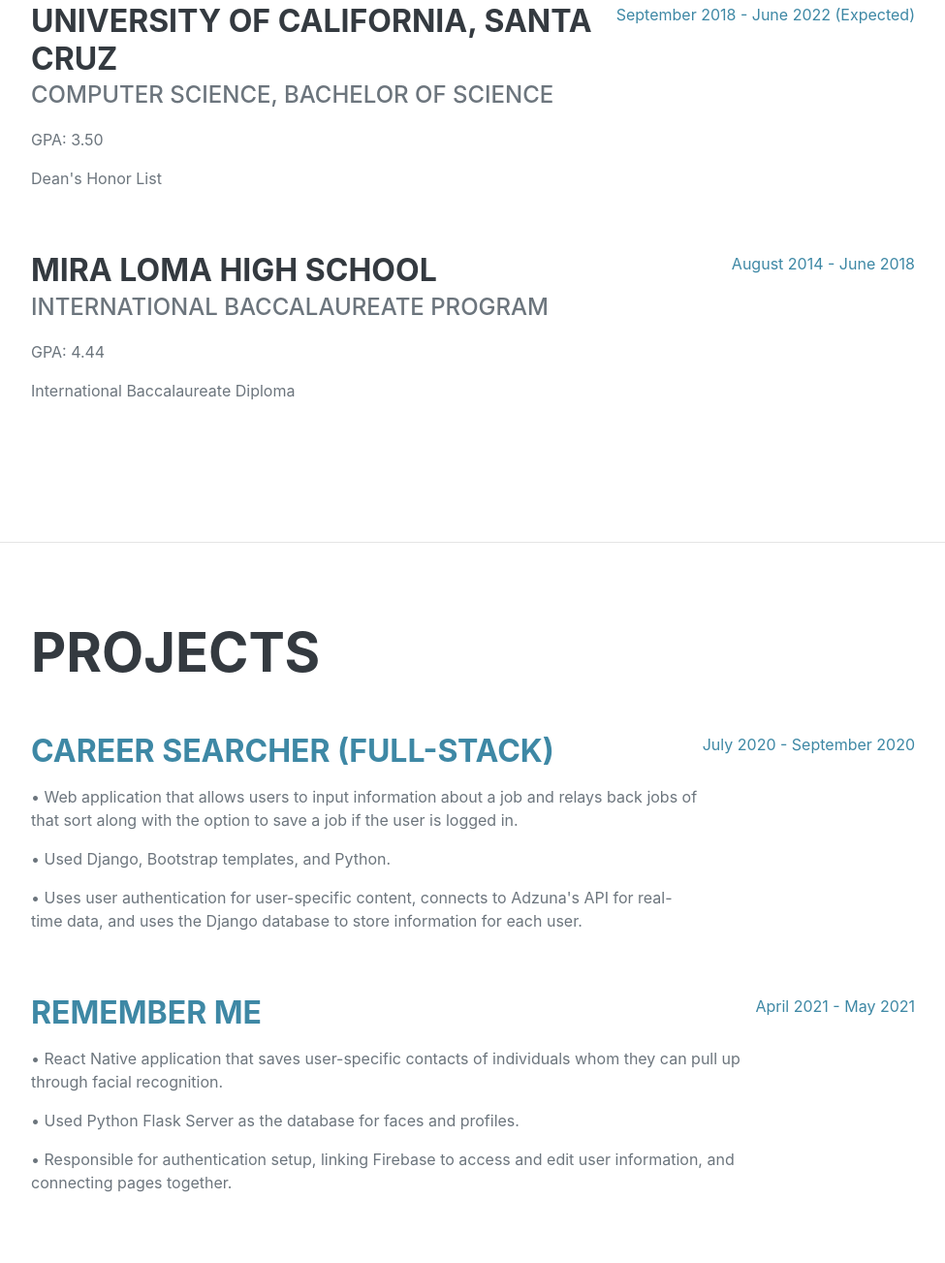
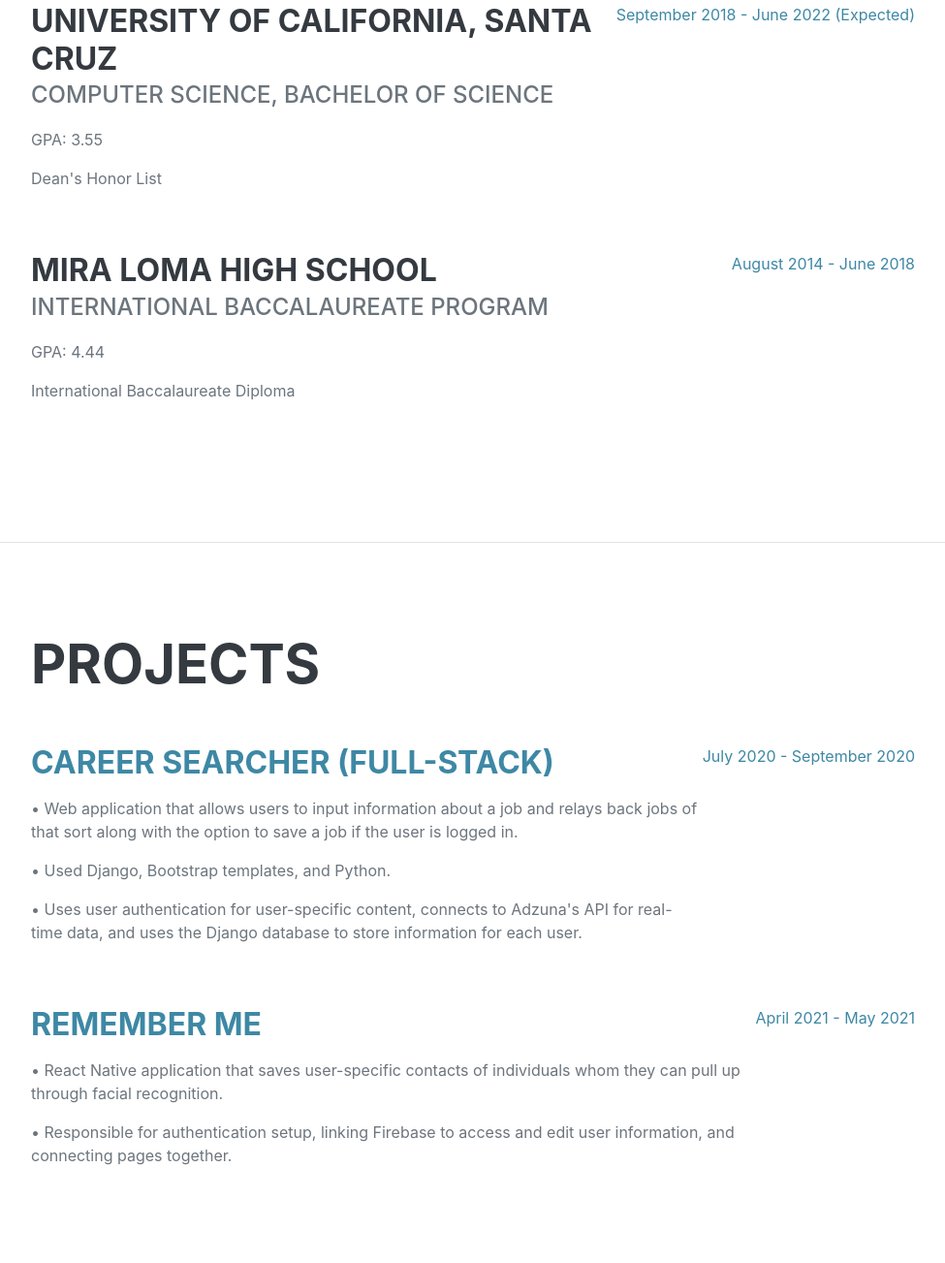
Before and after one commit to gareth3100/gareth3100.github.io, a website: page dist/index.html in a window 1280 px wide. Shown: the part 2037-3340 px from the top of the page at 97% size, without its empty margins (288-1263 px from the left). Drawn offline with nearby package versions, Linux system fonts and the light colour scheme; a web font is replaced by a local one.

Commit message:
changed GPA

```diff
--- a/dist/index.html
+++ b/dist/index.html
@@ -107,7 +107,7 @@
                         <div class="flex-grow-1">
                             <h3 class="mb-0">University of California, Santa Cruz</h3>
                             <div class="subheading mb-3">Computer Science, Bachelor of Science</div>
-                            <p>GPA: 3.50</p>
+                            <p>GPA: 3.55</p>
                             <p>Dean's Honor List</p>
                         </div>
                         <div class="flex-shrink-0"><span class="text-primary">September 2018 - June 2022 (Expected)</span></div>
@@ -149,7 +149,6 @@
                             </h3>
                             <div class="subheading mb-3"> </div>
                             <p>• React Native application that saves user-specific contacts of individuals whom they can pull up through facial recognition.</p>
-                            <p>• Used Python Flask Server as the database for faces and profiles.</p>
                             <p>• Responsible for authentication setup, linking Firebase to access and edit user information, and connecting pages together.</p>
                         </div>
                         <div class="flex-shrink-0"><span class="text-primary">April 2021 - May 2021</span></div>
```
